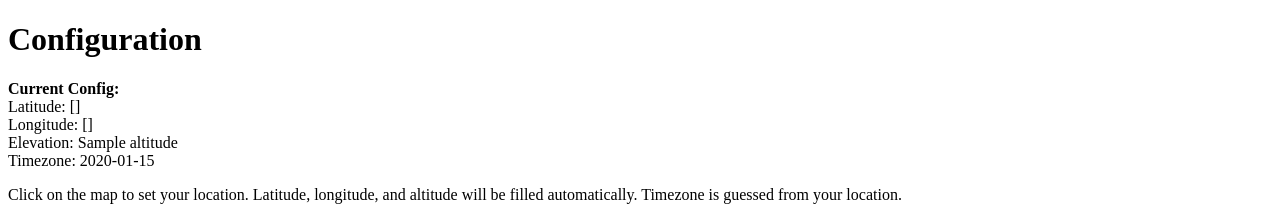
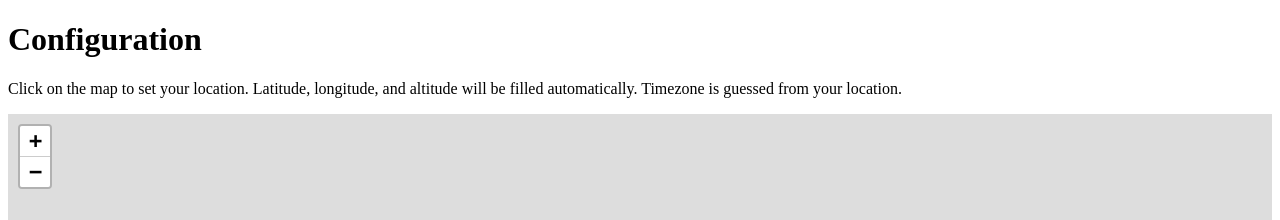
Before and after one commit to Mraanderson/sstv-groundstation, a Flask app: template app/features/config/templates/config/config.html in a window 1280 px wide. Shown: the part 47-267 px from the top of the page. Run offline with Flask 3, Linux system fonts and the light colour scheme; the template is opened without the code that fills it: most values are stand-ins (such as "Sample title", 1, 10 or a date in 2020).

Commit message:
Update config.html

```diff
--- a/app/features/config/templates/config/config.html
+++ b/app/features/config/templates/config/config.html
@@ -2,20 +2,6 @@
 {% block title %}Configuration{% endblock %}
 {% block content %}
 <h1 class="mb-4">Configuration</h1>
-
-<!-- Debug Panel -->
-<div id="config-debug" class="mb-3 p-2 border bg-light">
-  <strong>Current Config:</strong><br>
-  Latitude: {{ latitude or '' }}<br>
-  Longitude: {{ longitude or '' }}<br>
-  Elevation: {{ altitude or '' }}<br>
-  Timezone: {{ timezone or '' }}
-</div>
-
-<!-- Saved Confirmation -->
-<div id="save-confirm" style="display:none;" class="mb-3 p-2 border bg-success text-white">
-  ✅ Config saved successfully
-</div>
 
 <div class="card shadow-sm">
   <div class="card-body">
@@ -24,7 +10,6 @@
     <div id="map" style="height: 400px;"></div>
 
     <form id="location-form" action="{{ url_for('config.config_page') }}" method="post" class="mt-3">
-      <!-- Save button moved to top -->
       <button type="submit" class="btn btn-primary mb-3">Save Location</button>
 
       <div class="row g-3">
@@ -98,23 +83,14 @@
         return;
       }
 
-      // Update debug panel
-      document.getElementById('config-debug').innerHTML =
-        `<strong>Debug — Current Config:</strong><br>
-         Latitude: ${data.latitude}<br>
-         Longitude: ${data.longitude}<br>
-         Elevation: ${data.elevation}<br>
-         Timezone: ${data.timezone}`;
+      // Show confirmation
+      const confirmBox = document.createElement('div');
+      confirmBox.className = 'alert alert-success mt-3';
+      confirmBox.textContent = `✅ Config saved successfully at ${data.saved_time}`;
+      this.parentNode.insertBefore(confirmBox, this);
 
-      // Show confirmation
-      const confirmBox = document.getElementById('save-confirm');
-      confirmBox.style.display = 'block';
-      confirmBox.textContent = `✅ Config saved successfully at ${data.saved_time}`;
-
-      // Hide after 3 seconds
-      setTimeout(() => {
-        confirmBox.style.display = 'none';
-      }, 3000);
+      // Remove after 3 seconds
+      setTimeout(() => confirmBox.remove(), 3000);
     })
     .catch(err => {
       alert('❌ Error saving config: ' + err);
```
